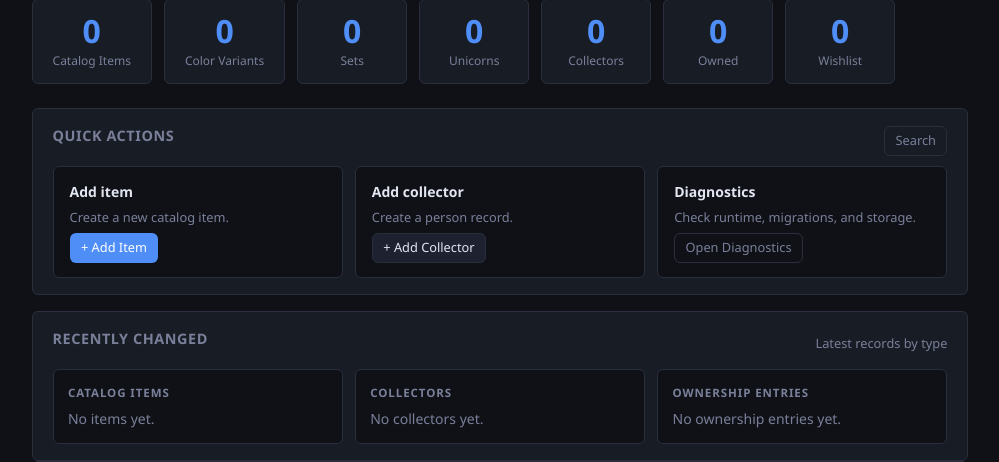
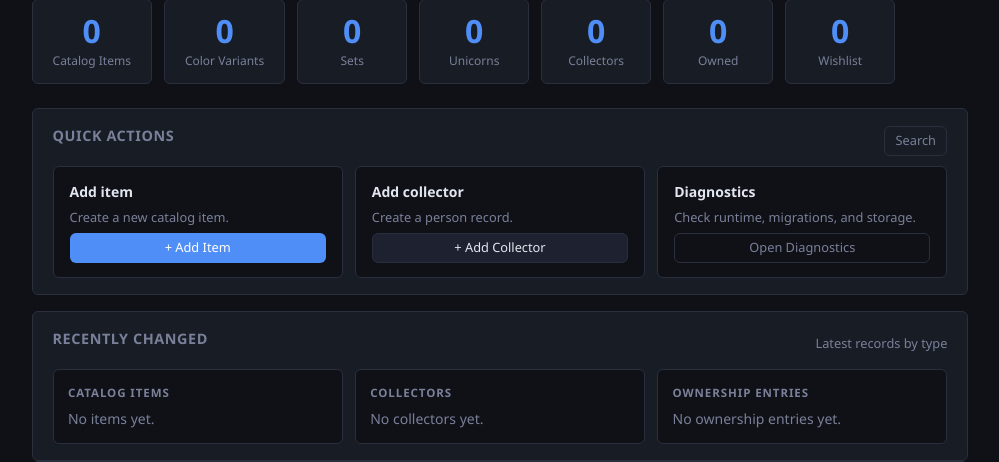
Before and after one commit to antwanchild/cutco_catalog, a Flask app: page / in a window 1280 px wide. Shown: the part 111-573 px from the top of the page, without its empty margins (140-1139 px from the left). Run offline with Flask 3, Linux system fonts and the light colour scheme; data comes from the database, SQL or seed files in the repository; data that the repository does not hold is empty; parts of the project's set-up code (start-up, migrations or seed data) failed here and were passed over.

Commit message:
feat: unify dashboard quick action buttons

```diff
--- a/static/css/style.css
+++ b/static/css/style.css
@@ -563,8 +563,11 @@ textarea { resize: vertical; }
   font-size: .8rem;
   color: var(--muted);
 }
-.quick-action-card .btn {
-  align-self: flex-start;
+.quick-action-card .btn.quick-action-btn {
+  align-self: stretch;
+  width: 100%;
+  justify-content: center;
+  margin-top: auto;
 }
 .changes-grid {
   display: grid;
--- a/templates/index.html
+++ b/templates/index.html
@@ -43,28 +43,28 @@
     <div class="quick-action-card">
       <span class="quick-action-title">Add item</span>
       <span class="quick-action-note">Create a new catalog item.</span>
-      <a class="btn btn-primary btn-sm" href="{{ url_for('catalog.catalog_add') }}">+ Add Item</a>
+      <a class="btn btn-primary btn-sm quick-action-btn" href="{{ url_for('catalog.catalog_add') }}">+ Add Item</a>
     </div>
     <div class="quick-action-card">
       <span class="quick-action-title">Add collector</span>
       <span class="quick-action-note">Create a person record.</span>
-      <a class="btn btn-secondary btn-sm" href="{{ url_for('people.people_add') }}">+ Add Collector</a>
+      <a class="btn btn-secondary btn-sm quick-action-btn" href="{{ url_for('people.people_add') }}">+ Add Collector</a>
     </div>
     <div class="quick-action-card">
       <span class="quick-action-title">Diagnostics</span>
       <span class="quick-action-note">Check runtime, migrations, and storage.</span>
-      <a class="btn btn-ghost btn-sm" href="{{ url_for('admin.diagnostics_page') }}">Open Diagnostics</a>
+      <a class="btn btn-ghost btn-sm quick-action-btn" href="{{ url_for('admin.diagnostics_page') }}">Open Diagnostics</a>
     </div>
     {% if is_admin() %}
     <div class="quick-action-card">
       <span class="quick-action-title">Catalog sync</span>
       <span class="quick-action-note">Preview and import Cutco updates.</span>
-      <a class="btn btn-secondary btn-sm" id="dashboard-sync-btn" href="{{ url_for('catalog.catalog_sync') }}">Run Sync</a>
+      <a class="btn btn-secondary btn-sm quick-action-btn" id="dashboard-sync-btn" href="{{ url_for('catalog.catalog_sync') }}">Run Sync</a>
     </div>
     <div class="quick-action-card">
       <span class="quick-action-title">MSRP diff</span>
       <span class="quick-action-note">Review price changes before applying them.</span>
-      <a class="btn btn-secondary btn-sm" href="{{ url_for('admin.msrp_diff_page') }}">Open MSRP Diff</a>
+      <a class="btn btn-secondary btn-sm quick-action-btn" href="{{ url_for('admin.msrp_diff_page') }}">Open MSRP Diff</a>
     </div>
     {% endif %}
   </div>
```
